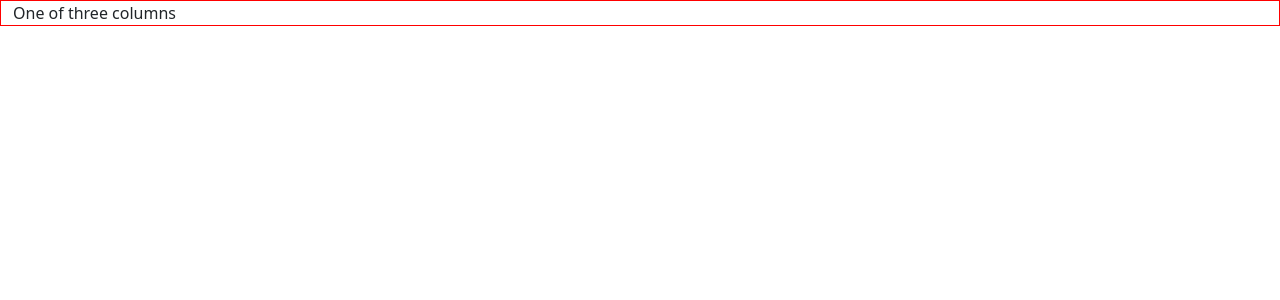
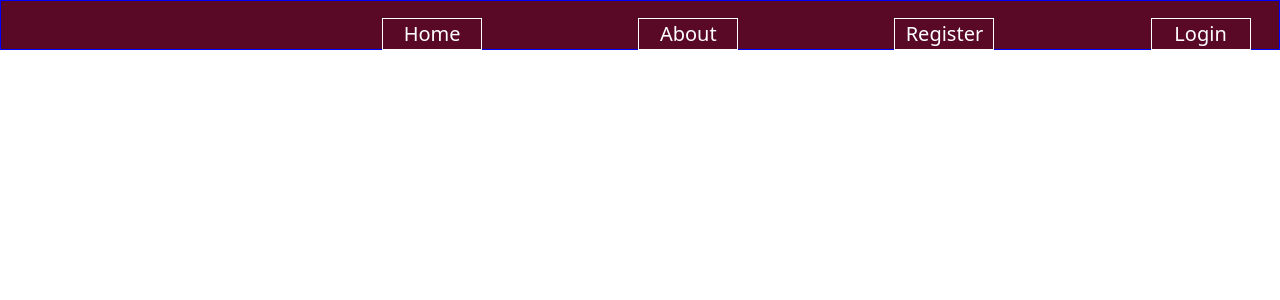
Before and after one commit to Collins07/My-pitch, a Flask app: page / in a window 1280 px wide. Shown: the top 300 px of the page. Run offline with Flask 2, Linux system fonts and the light colour scheme.

Commit message:
styled the navbar

```diff
--- a/static/home.css
+++ b/static/home.css
@@ -1,3 +1,27 @@
-#navigation{
-    border: 1px solid red;
+#main-nav{
+    background-color: #590925;
+    color: white;
 }
+#row1{
+    border: 1px solid blue;
+    height: 50px;
+}
+li{
+    margin-left: 15%;
+    margin-top: 1.6%;
+    font-size: 20px;
+    border: 1px solid white;
+    width: 100px;
+    text-align: center;
+}
+li:hover{
+    font-size: 17px;
+    font-weight: bold;
+    text-decoration: underline;
+    text-decoration-thickness: 2px;
+    text-decoration-skip: 2px;
+    background-color: antiquewhite;
+    color: black;
+    border-radius: 7px 7px 0px 0px;
+
+}
--- a/templates/home.html
+++ b/templates/home.html
@@ -9,10 +9,18 @@
     <link href="https://cdn.jsdelivr.net/npm/bootstrap@5.0.2/dist/css/bootstrap.min.css" rel="stylesheet" integrity="sha384-EVSTQN3/azprG1Anm3QDgpJLIm9Nao0Yz1ztcQTwFspd3yD65VohhpuuCOmLASjC" crossorigin="anonymous">
 </head>
 <body>
-    <div class="container-fluid">
-        <div class="row ">
-          <div id="navigation" class="col">
-            One of three columns
+    <div id="main-nav" class="container-fluid">
+        <div id="row1" class="row ">
+          <div id="navigation" class="col-2">
+
+          </div>
+          <div id="navigation1" class="col-10">
+            <ul class="nav">
+                <li>Home</li>
+                <li>About</li>
+                <li>Register</li>
+                <li>Login</li>
+            </ul>
           </div>
         </div>
     </div>
```
